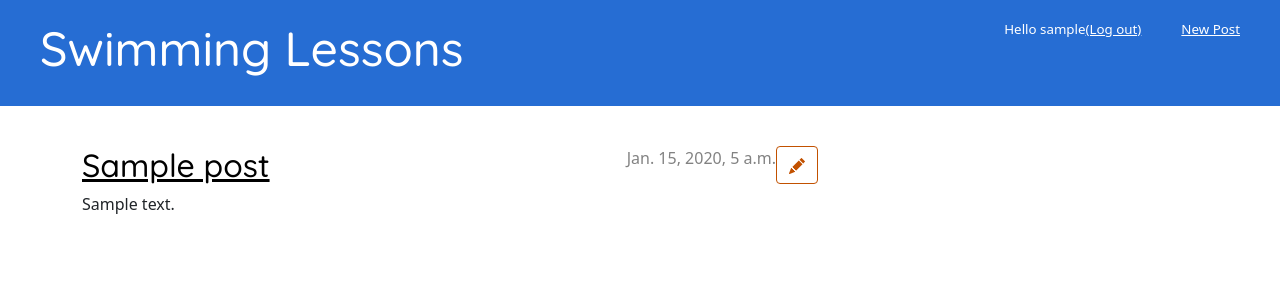
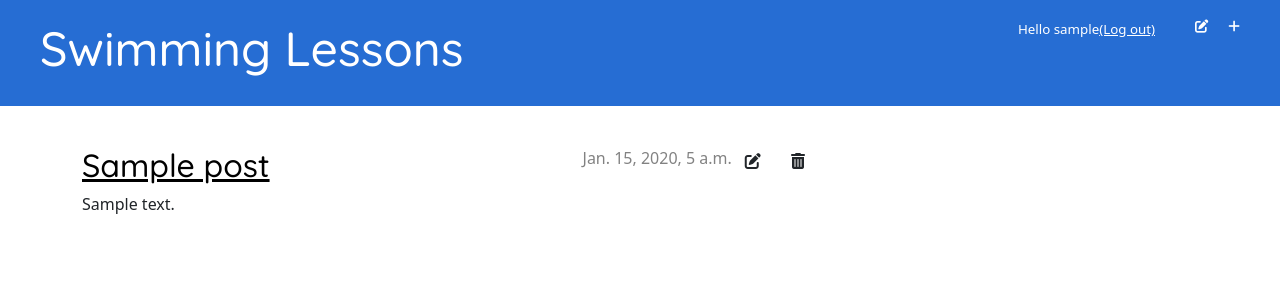
Before and after one commit to JNicholson91/BeforeTheClash, a Django app: page /post/1/ in a window 1280 px wide. Shown: the top 300 px of the page. Run offline with Django 4.2, Linux system fonts and the light colour scheme; a user stored in the database is signed in; tables that the repository leaves empty hold one stand-in row (values such as "Sample post"); some libraries are stand-ins or nearby versions.

Commit message:
Add drafts, deletions, edits

```diff
--- a/mysite/blog/templates/blog/base.html
+++ b/mysite/blog/templates/blog/base.html
@@ -1,16 +1,18 @@
 {% load static %}
-<!DOCTYPE html>
+
 <html>
     <head>
         <title>Swimming Lessons</title>
         <link rel="stylesheet" href="https://cdn.jsdelivr.net/npm/bootstrap@5.1.3/dist/css/bootstrap.min.css" integrity="sha384-1BmE4kWBq78iYhFldvKuhfTAU6auU8tT94WrHftjDbrCEXSU1oBoqyl2QvZ6jIW3" crossorigin="anonymous">
+        <script src="https://kit.fontawesome.com/773da071b7.js" crossorigin="anonymous"></script>
         <link rel="stylesheet" href="{% static 'css/blog.css' %}">
         <link href="https://fonts.googleapis.com/css2?family=Quicksand:wght@400;500&display=swap" rel="stylesheet" type="text/css">
     </head>
 <body>
     <div class="page-header">
     {% if user.is_authenticated %}
-        <a href="{% url 'post_new' %}" class="top-menu"><span class="glyphicon glyphicon-plus"></span>New Post</a>
+        <a href="{% url 'post_new' %}" class="top-menu"><i class="fa-solid fa-plus"></i>
+        <a href="{% url 'post_draft_list' %}" class="top-menu"><i class="fa-solid fa-pen-to-square"></i></a>
         <p class="top-menu">Hello {{ user.username }} <a href="{% url 'logout' %}">(Log out)</a></p>
     {% else %}
         <a href="{% url 'login' %}" class="top-menu"><span class="glyphicon glyphicon-lock">Log in</span></a>
--- a/mysite/blog/templates/blog/post_details.html
+++ b/mysite/blog/templates/blog/post_details.html
@@ -4,15 +4,18 @@
     <article class="post">
         <aside class="actions">
         {% if user.is_authenticated %}
-        <a class="btn btn-secondary" href="{% url 'post_edit' pk=post.pk %}">
-          {% include './icons/pencil-fill.svg' %}
+        <a class="btn btn-default" href="{% url 'post_edit' pk=post.pk %}">
+          <i class="fa-solid fa-pen-to-square"></i>
         </a>
+        <a class="btn btn-default" href="{% url 'post_delete' pk=post.pk %}"><i class="fa-solid fa-trash-can"></i></a>
         {% endif %}
         </aside>
         {% if post.published_date %}
-        <time class="date">
+        <div class="date">
             {{ post.published_date }}
-        </time>
+        </div>
+        {% else %}
+            <a class="btn btn-default" href="{% url 'post_publish' pk=post.pk %}"><i class="fa-solid fa-paper-plane"></i></a>
         {% endif %}
         <h2><a href="{% url 'post_details' pk=post.pk %}">{{ post.title }}</a></h2>
         <p>{{ post.text|linebreaksbr }}</p>
--- a/mysite/blog/urls.py
+++ b/mysite/blog/urls.py
@@ -5,5 +5,8 @@ urlpatterns = [
     path('', views.post_list, name='post_list'),
     path('post/<int:pk>/', views.post_details, name='post_details'),
     path('post/new/', views.post_new, name='post_new'),
-    path('post/<int:pk>/edit', views.post_edit, name='post_edit')
+    path('post/<int:pk>/edit', views.post_edit, name='post_edit'),
+    path('drafts/', views.post_draft_list, name='post_draft_list'),
+    path('post/<pk>/publish/', views.post_publish, name='post_publish'),
+    path('post/<pk>/delete/', views.post_delete, name='post_delete')
 ]
--- a/mysite/blog/views.py
+++ b/mysite/blog/views.py
@@ -24,7 +24,6 @@ def post_new(request):
         if form.is_valid():
             post = form.save(commit=False)
             post.author = request.user
-            post.published_date = timezone.now()
             post.save()
             return redirect('post_details', pk=post.pk)
     else:
@@ -39,9 +38,25 @@ def post_edit(request, pk):
         if form.is_valid():
             post = form.save(commit=False)
             post.author = request.user
-            post.published_date = timezone.now()
             post.save()
             return redirect('post_details', pk=post.pk)
     else:
         form = PostForm(instance=post)
     return render(request, 'blog/post_edit.html', {'form': form})
+
+@login_required
+def post_draft_list(request):
+    posts = Post.objects.filter(published_date__isnull=True).order_by('created_date')
+    return render(request, 'blog/post_draft_list.html', {'posts': posts})
+
+@login_required
+def post_publish(request, pk):
+    post = get_object_or_404(Post, pk=pk)
+    post.publish()
+    return redirect('post_details', pk=pk)
+
+@login_required
+def post_delete(request, pk):
+    post = get_object_or_404(Post, pk=pk)
+    post.delete()
+    return redirect('post_list')
```
Also changed, not shown: mysite/blog/templates/blog/post_draft_list.html (added, +11 -0 lines).
